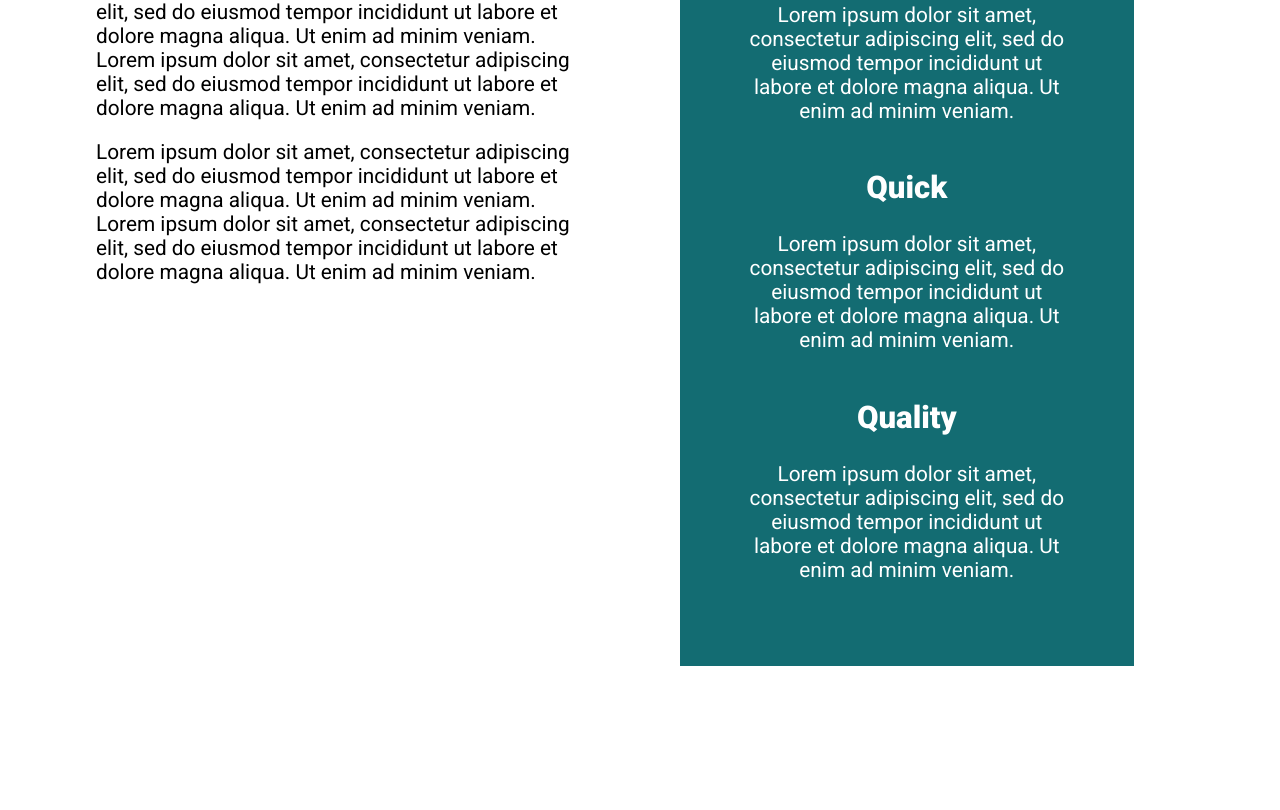
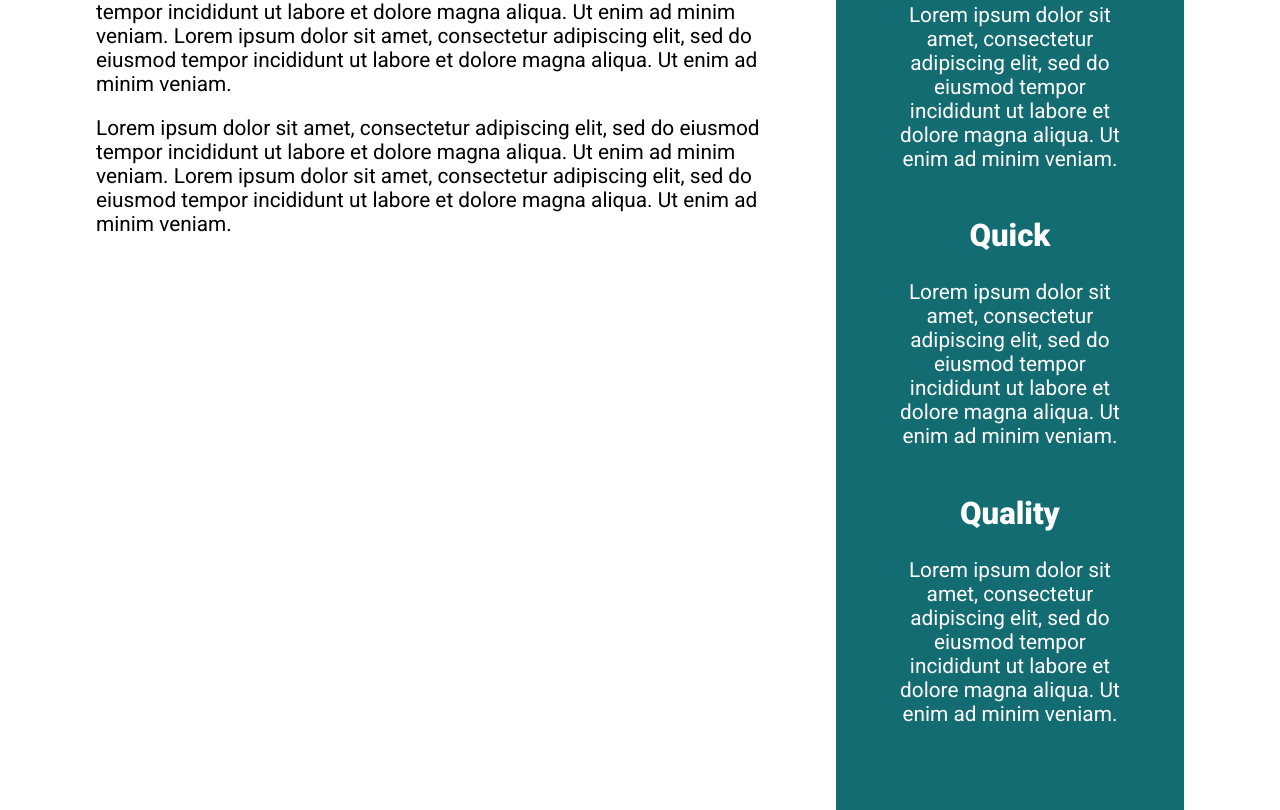
Before and after one commit to Eyob-bob/Conquer-Resposive-Layout-Challanges, a plain HTML site: page challenge05/index.html in a window 1280 px wide. Shown: the part 686-1496 px from the top of the page. Before the commit the page ends 1352 px from the top, so only its background shows below. Drawn offline with Linux system fonts and the light colour scheme.

Commit message:
fixing layout

```diff
--- a/challenge05/index.html
+++ b/challenge05/index.html
@@ -51,7 +51,7 @@
           </div>
         </div>
 
-        <div class="col">
+        <div class="col-2">
           <div class="rows">
             <div class="col__row">
               <h2>Cheap</h2>
--- a/challenge05/style.css
+++ b/challenge05/style.css
@@ -94,7 +94,11 @@ main {
 }
 
 .col {
-  width: 230%;
+  width: 62%;
+}
+
+.col-2 {
+  width: 32%;
 }
 .rows {
   padding: 4rem;
@@ -105,13 +109,8 @@ main {
   color: white;
   background-color: #136c72;
   text-align: center;
-  width: 90%;
 }
 
 .row__text > h2 {
   color: #136c72;
 }
-
-.col + .col {
-  margin-left: 5rem;
-}
```
